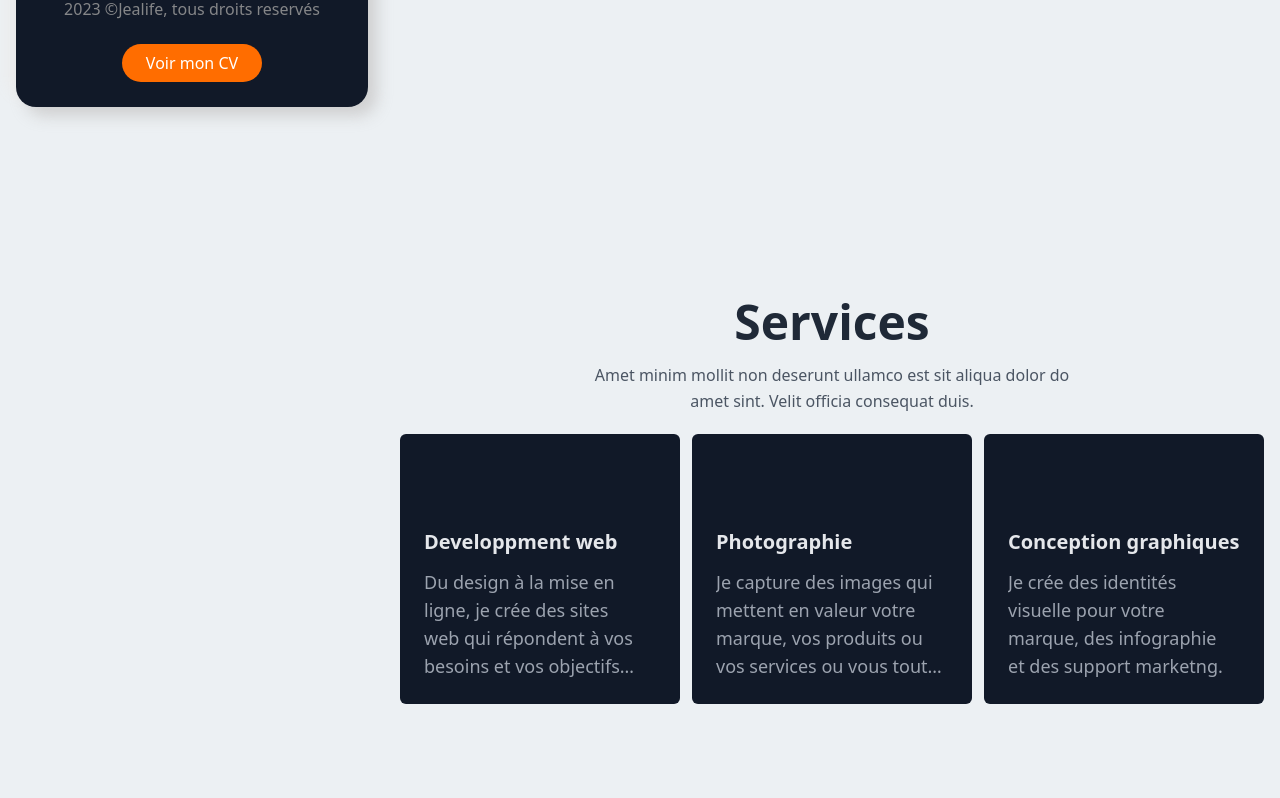
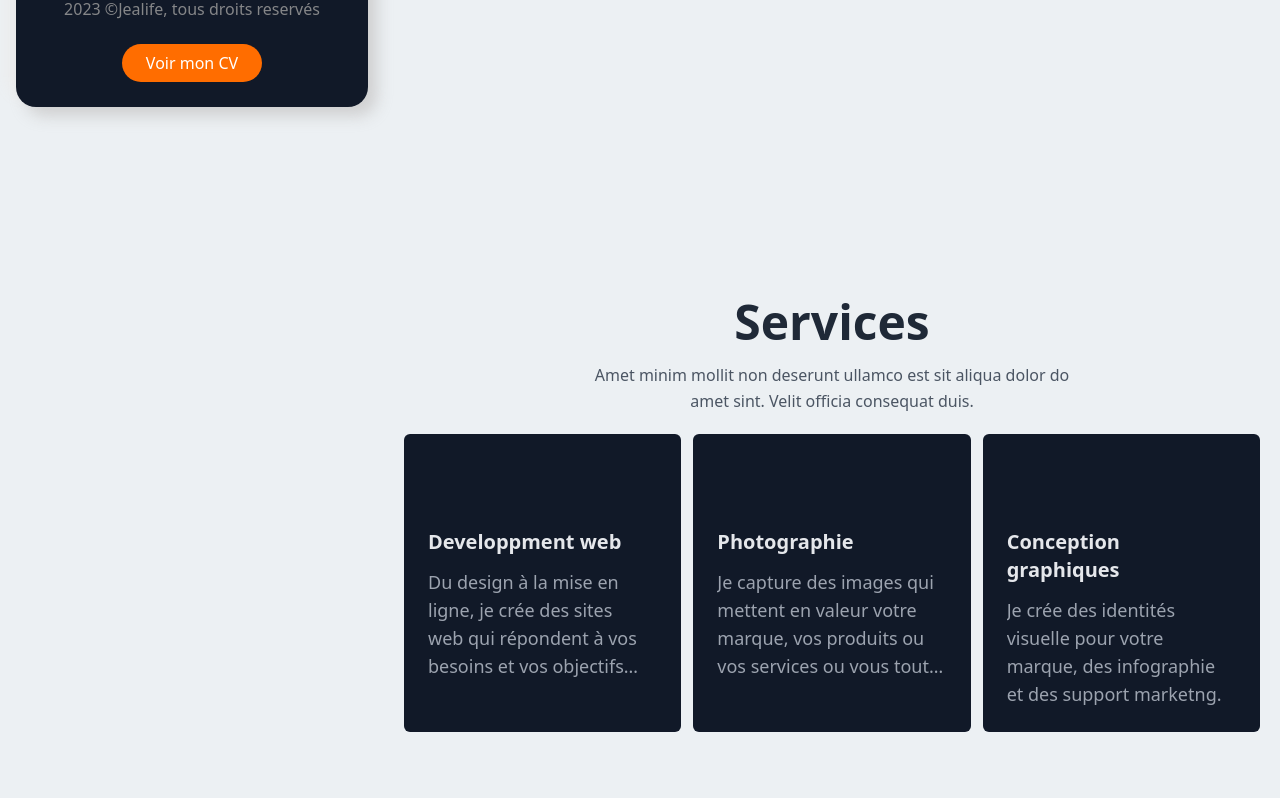
Before and after one commit to jealife/portfolio-react, a React (Create React App) app: page / in a window 1280 px wide. Shown: the part 1362-2160 px from the top of the page. Built offline with nearby package versions, Linux system fonts and the light colour scheme; some icons are missing.

Commit message:
Changes to be committed: 	modified:   src/components/content/Sections.jsx

```diff
--- a/src/components/content/Sections.jsx
+++ b/src/components/content/Sections.jsx
@@ -11,7 +11,7 @@ import Testimonials from "../testimonials/Testimonials";
 
 export function Sections() {
     return (
-        <section className="section px-4">
+        <section className="section lg:px-5 px-3 ">
             <div className='about-section' id="about">
                 <article class="section-about container grid grid-cols-1 lg:grid-cols-2 md:grid-cols-2 " id="about" >
                     <div class="section-about-left">
```
